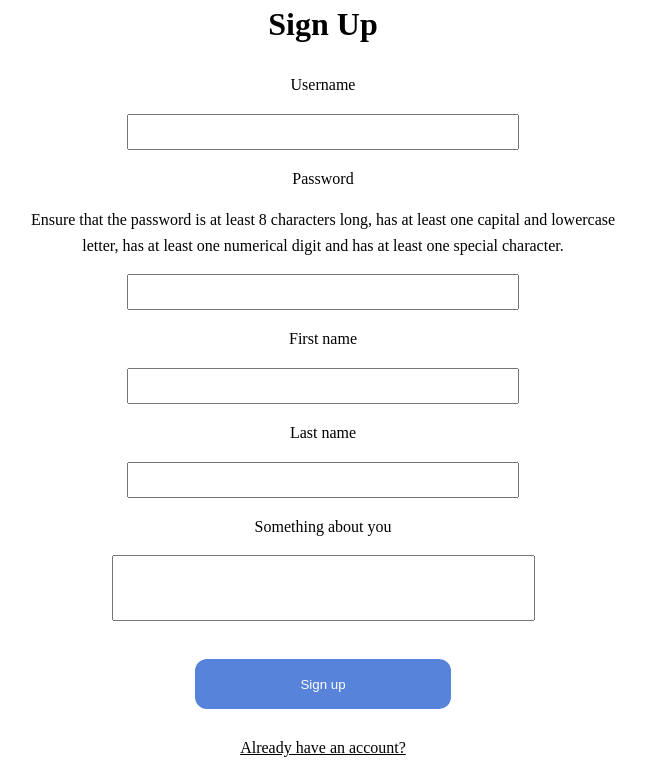
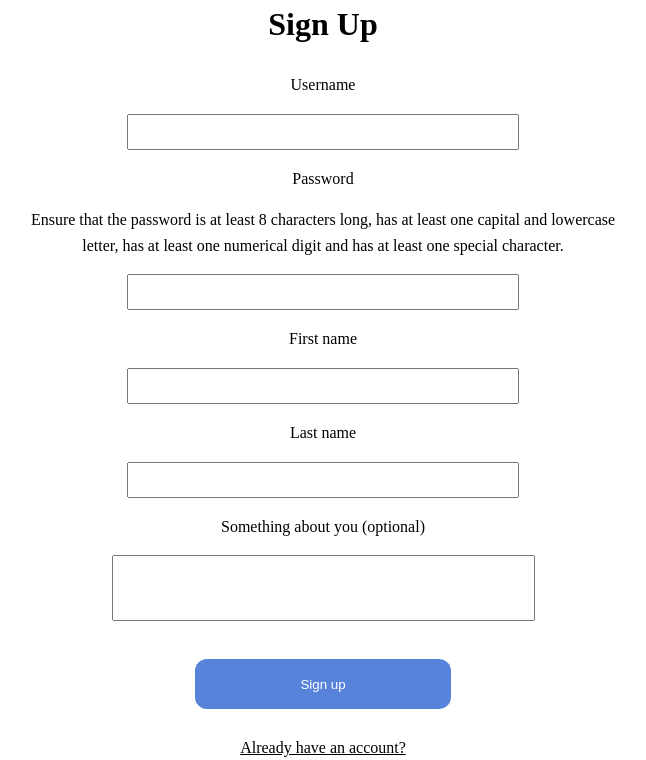
Before and after one commit to gordoly/E2EEApp, a Django app: page /auth/signup/ in a window 1280 px wide. Shown: the part 22-782 px from the top of the page, without its empty margins (317-963 px from the left). Run offline with Django 4.2, Linux system fonts and the light colour scheme.

Commit message:
added more information about details to provide on signup

```diff
--- a/templates/signup.html
+++ b/templates/signup.html
@@ -18,7 +18,7 @@
         <input id="first_name"/>
         <p>Last name</p>
         <input id="last_name"/>
-        <p>Something about you</p>
+        <p>Something about you (optional)</p>
         <textarea id="about" rows="4" cols="50" style="resize: none;"></textarea>
         <br>
         <br>
```
